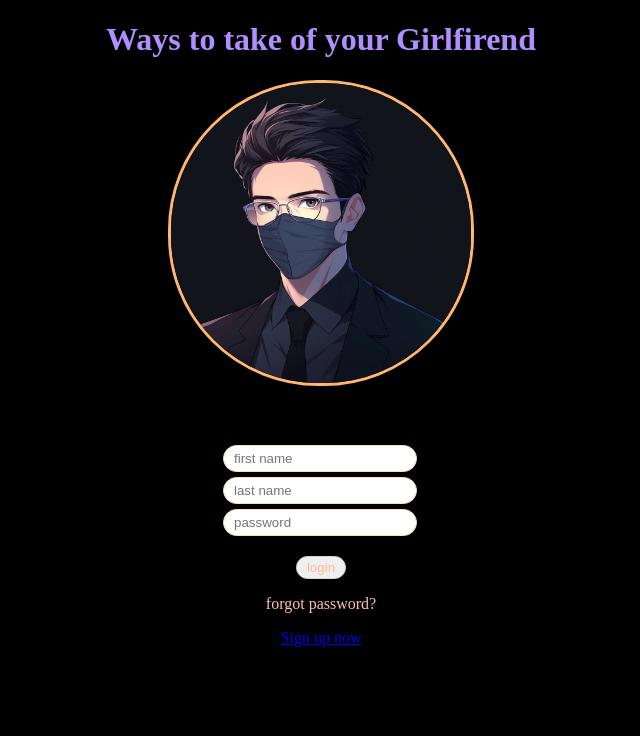
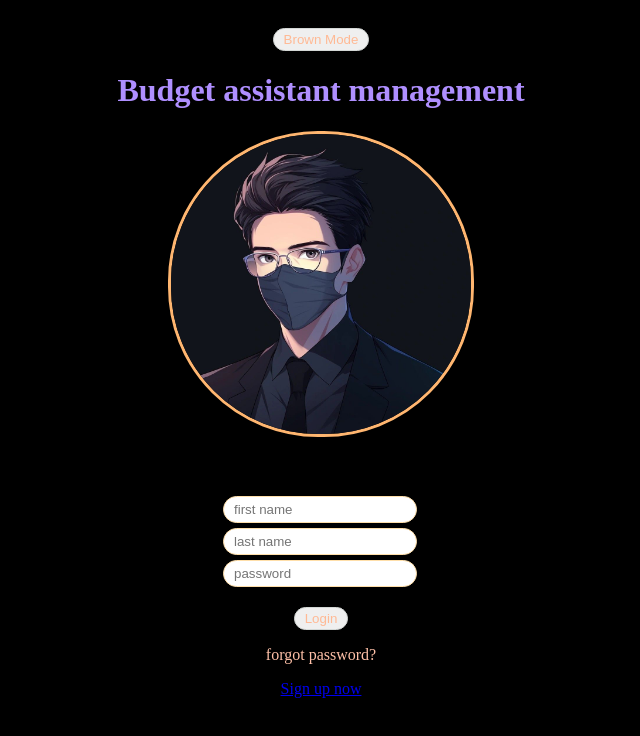
Before and after one commit to CYHses/projectA.com, a plain HTML site: page index.html in a window 1280 px wide. Shown: the whole page, without its empty margins (319-959 px from the left). Drawn offline with Linux system fonts and the light colour scheme.

Commit message:
Update index.html

```diff
--- a/index.html
+++ b/index.html
@@ -1,10 +1,12 @@
 <!doctype html>
 <html>
 <head>
+<title>Login</title>
 <link rel="stylesheet" href="CYHses.css"/>
 </head>
 <body>
-<h1>Ways to take of your Girlfirend</h1>
+<button id="brownMode" onclick="brownMode()">Brown Mode</button>
+<h1>Budget assistant management</h1>
 <img src="profile.jpg"\>
 <br>
 <input id="input1" type="text" placeholder="first name"/><strong id="check1"></strong>
@@ -12,9 +14,10 @@
 <input id="input2" type="text" placeholder="last name"/><strong id="check2"></strong>
 <br>
 <input id="input3" type="password" placeholder="password"/>
-<strong id="check3"></strong>
-<br>
-<button onclick="check()">login</button>
+<strong id="check3"></strong><br>
+
+<button id="loginButton" onclick="check()">Login</button>
+
 <p id="check"></p>
 <p>forgot password?</p>
 <p><a href="CYHsesSignup.html">Sign up now</a></p>
```
